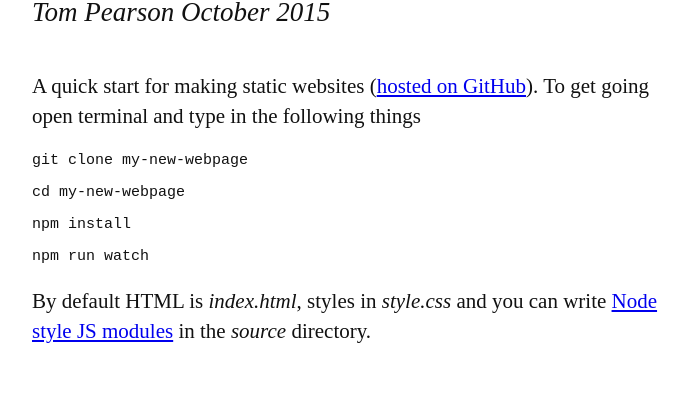
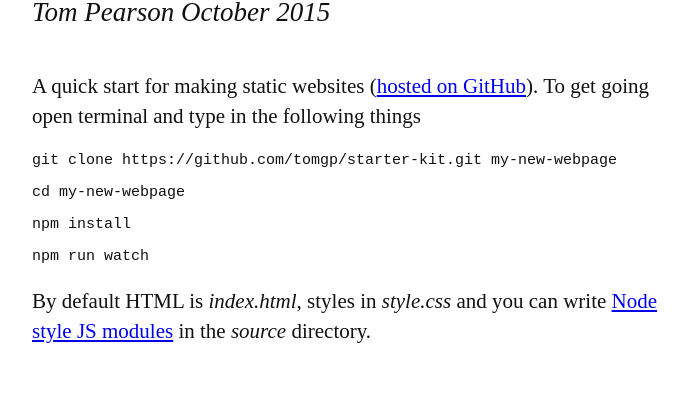
Before and after one commit to tomgp/simplify-line, a website: page index.html in a window 1280 px wide. Shown: the part 126-530 px from the top of the page, without its empty margins (78-766 px from the left). Drawn offline with Linux system fonts and the light colour scheme.

Commit message:
add repo address to html page

```diff
--- a/index.html
+++ b/index.html
@@ -13,7 +13,7 @@
     <p class="subtitle">Tom Pearson October 2015</p>
     <section>
     	<p>A quick start for making static websites (<a href="https://github.com/tomgp/starter-kit/">hosted on GitHub</a>). To get going open terminal and type in the following things </p>
-    	<pre>git clone my-new-webpage</pre>
+    	<pre>git clone https://github.com/tomgp/starter-kit.git my-new-webpage</pre>
     	<pre>cd my-new-webpage</pre>
     	<pre>npm install</pre>
     	<pre>npm run watch</pre>
```
